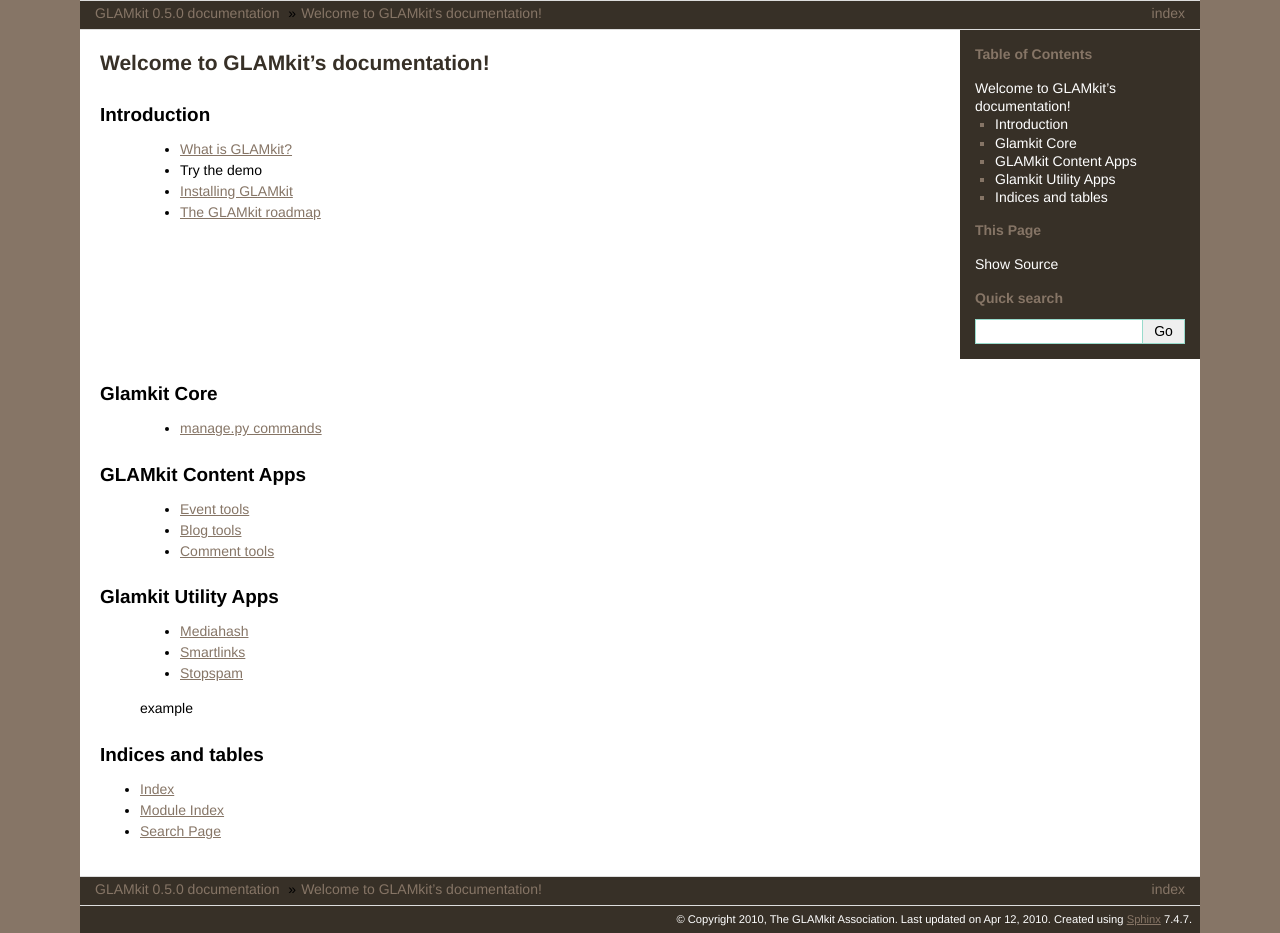
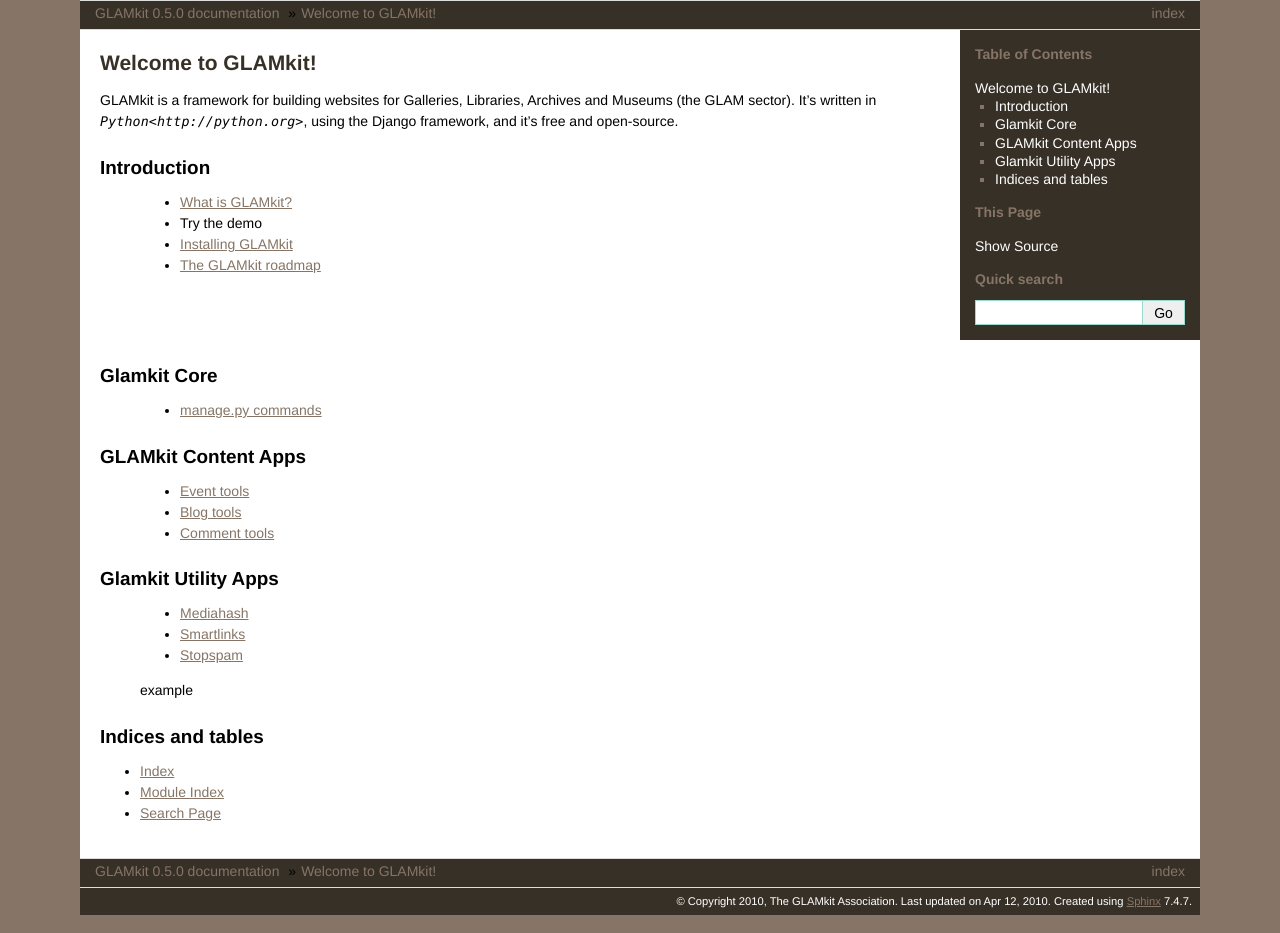
Before and after one commit to gregplaysguitar/glamkit, a Sphinx documentation site: the page built from docs/index.txt, in a window 1280 px wide. Built offline with Sphinx 7.4.7, drawn with Linux system fonts in a browser that asks for light colours.

Commit message:
docs are roughly styled (no analytics yet)

```diff
--- a/docs/_themes/glamkit/static/glamkit.css
+++ b/docs/_themes/glamkit/static/glamkit.css
@@ -30,12 +30,11 @@
 div.document {
     background-color: #fff;
     text-align: left;
-    background-repeat: repeat-x;
+/*    background-repeat: repeat-x;*/
 }
 
 div.bodywrapper {
     margin: 0 240px 0 0;
-/*    border-right: 1px solid #ccc;*/
 }
 
 div.body {
@@ -232,11 +231,11 @@
 
 a tt {
     border: 0;
-    color: #8CC63F;
+    color: #867566;
 }
 
 a tt:hover {
-    color: #2491CF;
+    color: #8cc63f;
 }
 
 pre {
--- a/docs/index.txt
+++ b/docs/index.txt
@@ -1,8 +1,10 @@
 .. GLAMkit documentation master file
 
-===================================
-Welcome to GLAMkit's documentation!
-===================================
+===================
+Welcome to GLAMkit!
+===================
+
+GLAMkit is a framework for building websites for Galleries, Libraries, Archives and Museums (the GLAM sector). It's written in `Python<http://python.org>`, using the Django framework, and it's free and open-source.
 
 Introduction
 ============
```
